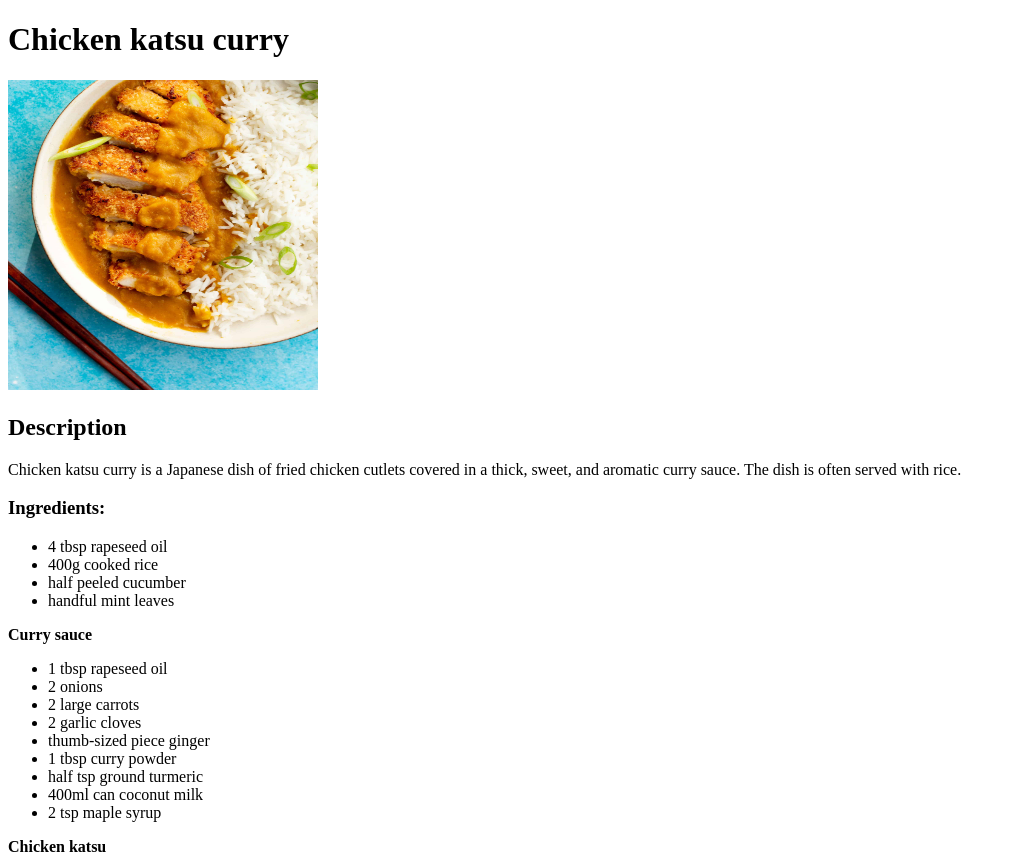
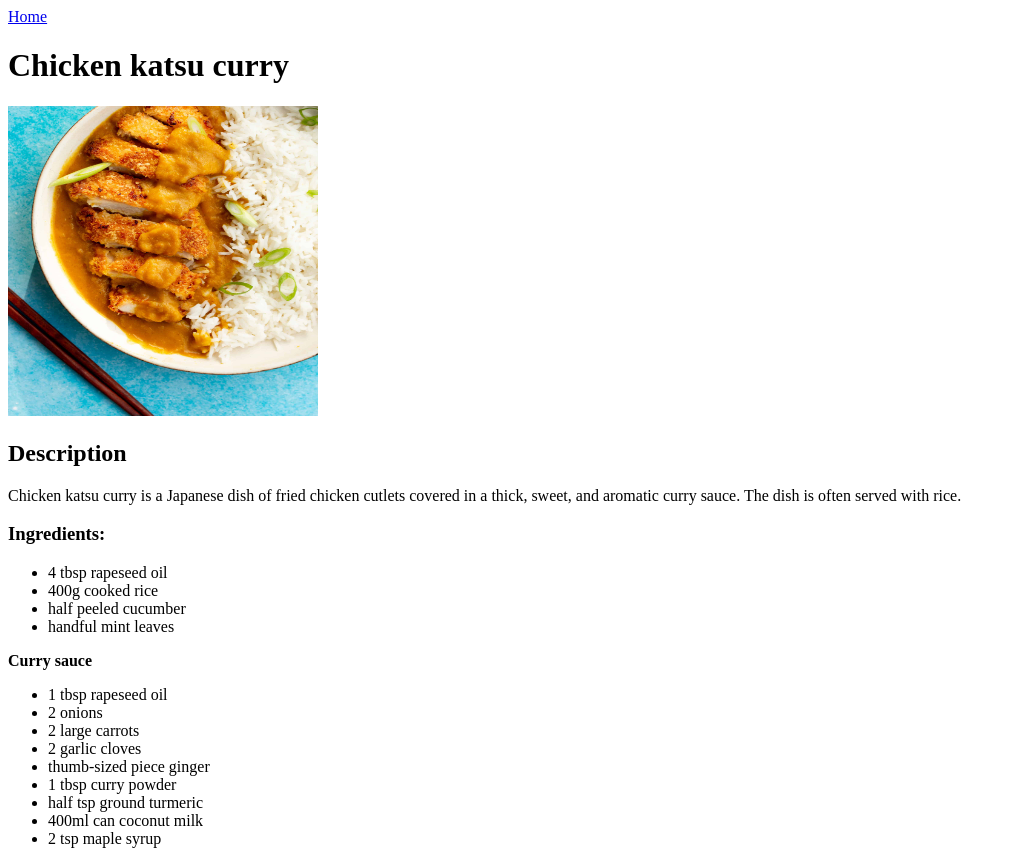
Before and after one commit to NB098/odin-recipes, a plain HTML site: page recipes/katsu-curry.html in a window 1280 px wide. Shown: the top 858 px of the page, without its empty margins (0-1016 px from the left). Drawn offline with Linux system fonts and the light colour scheme.

Commit message:
home link updated on all recipe webpages,now working correclty

```diff
--- a/recipes/katsu-curry.html
+++ b/recipes/katsu-curry.html
@@ -8,7 +8,9 @@
 </head>
 
 <body>
- <h1>Chicken katsu curry</h1>
+    <a href="../index.html">Home</a>
+    <h1>Chicken katsu curry</h1>
+
     <img src="../img/katsu-curry.jpg" alt="Delicous katsu curry with rice on the side" height="310" width="310">
     <h2>Description</h2>
     <p>Chicken katsu curry is a Japanese dish of fried chicken cutlets covered in a thick, sweet, and aromatic curry sauce. The dish is often served with rice. </p>
```
Also changed, not shown: index.html (+1 -1 lines), recipes/carrot-cake.html (+2 -0 lines), recipes/malawax.html (+4 -0 lines).
